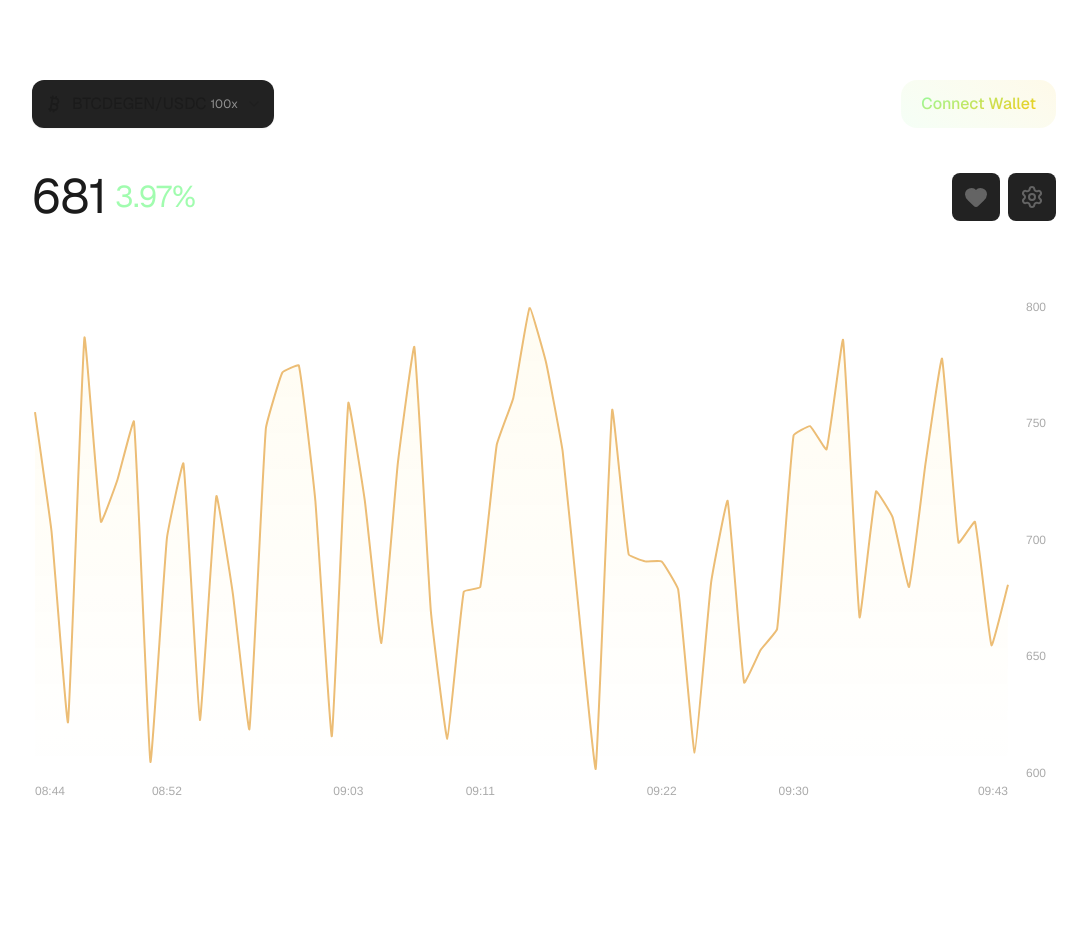
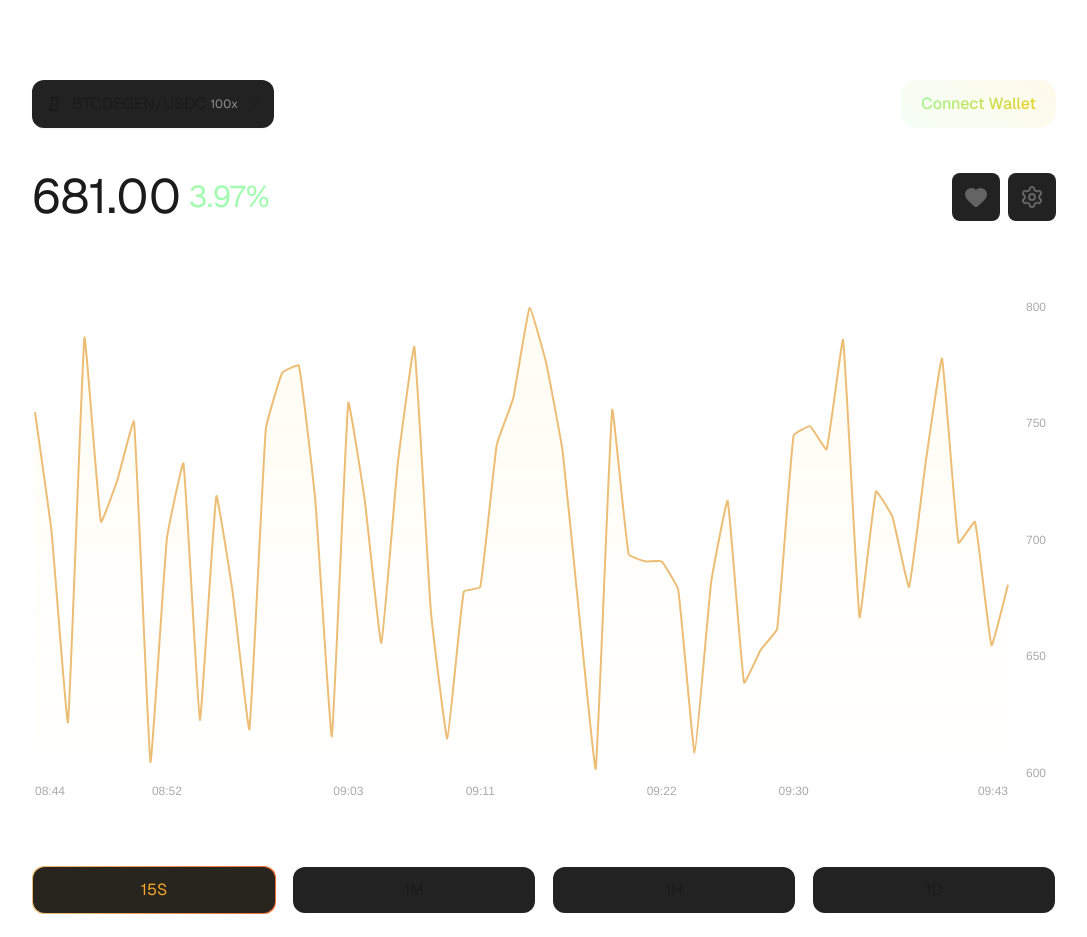
Before and after one commit to Shatlyk1011/chart-dashboard, a Next.js app: page / in a window 1280 px wide. Shown: the top 937 px of the page, without its empty margins (96-1183 px from the left). Built offline with nearby package versions, Linux system fonts and the light colour scheme.

Commit message:
add custom tabs with pagination

```diff
--- /dev/null
+++ b/app/components/CustomTabs.tsx
@@ -0,0 +1,57 @@
+import { FC, useState } from 'react';
+import { cn } from '../lib/utils';
+
+interface Props {};
+
+const TABS = ['15S', '1M', '1H', '1D']
+
+const CustomTabs:FC<Props> = () => {
+  const [selected, setSelected] = useState(0)
+  const [pagination, setPagination] = useState(0)
+
+  console.log('selected', selected);
+  return (
+    <div className="flex flex-col gap-5">
+      <div className='flex items-center gap-4 overflow-hidden '>
+        {TABS.map((label, idx) => {
+          const isSelected = selected === idx
+          return (
+            <div key={label} className='relative w-full rounded-xl overflow-hidden h-12 p-px'>
+              <button
+                  onClick={() => setSelected(idx)}
+                  className={cn(`w-full z-10 flex rounded-xl items-center h-full justify-center transition bg-[#222]`, isSelected ? 'text-[#F4A42C]  bg-[#28241E]' : '')}
+                >
+                <span>{label}</span>
+              </button>
+
+              {/* custom gradient border */}
+            {isSelected && (
+              <div
+                className={cn("absolute inset-0 z-[-1] ",)}
+                style={{
+                  backgroundImage: "linear-gradient(60deg, #ECBD75 10%, #EC6633 100%)",
+                }}
+              ></div>
+              )}
+            </div>
+          )
+        }
+      )}
+    </div>
+
+      {/* pagination */}
+        <ul className='flex gap-2 self-center'>
+          {Array.from({length: 5}).map((_, idx) => {
+            const isActive = pagination === idx
+
+            return (
+              <li role="button" key={idx}>
+                <button onClick={(() => setPagination(idx))} className={cn('rounded-full transition-[width] cursor-pointer bg-[#2E2E2E] w-3 h-3', isActive && 'w-16 bg-[#ECBD75]')}></button>
+              </li>
+            )
+          })}
+        </ul>
+    </div>
+  )
+};
+  export default CustomTabs
--- a/app/page.tsx
+++ b/app/page.tsx
@@ -9,6 +9,7 @@ import { HeartIcon, Settings } from "lucide-react";
 import { CoinSelectComponent } from "./components/CoinSelectComponent";
 import ConnectButton from "./components/ConnectButton";
 import LineChart from "./components/LineChart";
+import CustomTabs from "./components/CustomTabs";
 
 type CurrentCoin = { latestPrice: null | number, percentDifference: null | number }
 
@@ -37,7 +38,7 @@ export default function Home() {
         <div className="flex gap-2 items-center justify-between">
           <div className="flex items-center gap-2 justify-between">
             {/* <span className="text-white/50">.07</span> */}
-            <h1 className="text-[48px] leading-[120%] ">{currentCoinPrice.latestPrice?.toLocaleString()}</h1>
+            <h1 className="text-[48px] leading-[120%] ">{currentCoinPrice.latestPrice?.toLocaleString('en-US', { minimumFractionDigits: 2, maximumFractionDigits: 2 })}</h1>
             <span className={cn("text-3xl leading-[140%]", isMinusPercentage ? 'text-red-600/80' : 'text-[#97FCA6]/90')}>{currentCoinPrice.percentDifference}%</span>
           </div>
 
@@ -52,6 +53,9 @@ export default function Home() {
         </div>
 
         <LineChart selectedCoin={selectedCoinObject!} getLatestCoinPrice={getLatestCoinPrice} />
+        <div>
+          <CustomTabs />
+        </div>
       </section>
     </main>
   );
--- a/data/index.ts
+++ b/data/index.ts
@@ -34,11 +34,11 @@ export const COINS: ICoin[] = [
   },
   { label: "ETH/USDT", value: "ethusdt", Icon: Zap, multiply: "20x", min: 500, max: 1000 },
   { label: "SOL/USDC", value: "solusdc", Icon: Sun, multiply: "40x", min: 20000, max: 25000 },
-  { label: "ADA/USDT", value: "adausdt", Icon: Star, multiply: "60x", min: 0.1, max: 3.5 },
+  { label: "ADA/USDT", value: "adausdt", Icon: Star, multiply: "60x", min: 1, max: 10 },
   { label: "DOT/USDC", value: "dotusdc", Icon: Circle, multiply: "20x", min: 0.02, max: 10.0 },
   { label: "LTC/BTC", value: "ltcbtc", Icon: Layers, multiply: "100x", min: 20, max: 30 },
   { label: "XRP/ETH", value: "xrppeth", Icon: Repeat, multiply: "100x", min: 0.001, max: 5.0 },
   { label: "UNI/USDT", value: "uniusdt", Icon: Grid, multiply: "10x", min: 0.05, max: 8.0 },
-  { label: "LINK/USDC", value: "linkusdc", Icon: Link2, multiply: "20x", min: 0.02, max: 30.0 },
-  { label: "MATIC/USDT", value: "maticusdt", Icon: Hexagon, multiply: "20x", min: 0.1, max: 2.5 },
+  { label: "LINK/USDC", value: "linkusdc", Icon: Link2, multiply: "20x", min: 222, max: 666 },
+  { label: "MATIC/USDT", value: "maticusdt", Icon: Hexagon, multiply: "20x", min: 5000, max: 9000 },
 ];
```
